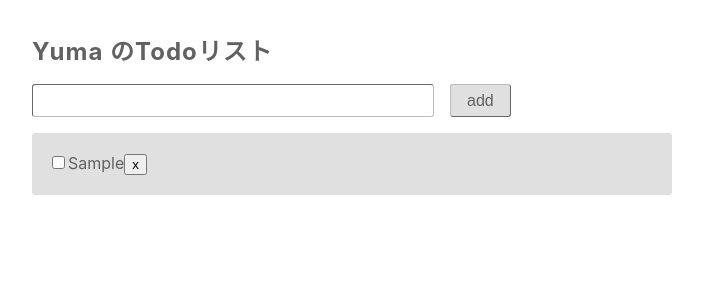
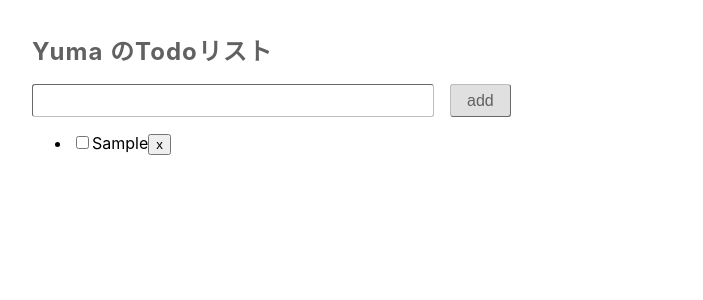
Before and after one commit to merci10/yuma-todo, a React (Create React App) app: page / in a window 1280 px wide. Both pictures are taken after typing "Sample" into the empty fields and a click on the button "add". Shown: the top 300 px of the page, without its empty margins (288-991 px from the left). Built offline with nearby package versions, Linux system fonts and the light colour scheme.

Commit message:
ul以下をコンポーネントTodosに移行”

```diff
--- a/src/Todo/components.tsx
+++ b/src/Todo/components.tsx
@@ -34,18 +34,25 @@ Todo
 
 ===================================================== */
 
-type TodoProps = {
-  todo: TodoInfo,
+type TodosProps = {
+  todoList: TodoInfo[],
   removeTodo: (id: number) => void,
   toggleIsCompleted: (id: number) => void
 }
 
-export function Todo(props: TodoProps) {
+export function Todos(props: TodosProps) {
   return (
-    <div className={styles.todo}>
-      <input className={styles.todoCompletedCheckBox} type="checkbox" onClick={() => props.toggleIsCompleted(props.todo.id)} />
-      {props.todo.content}
-      <input className={styles.todoRemoveBtn} type="button" value="x" onClick={() => props.removeTodo(props.todo.id)} />
-    </div>
+    <ul className={styles.todoAppTodos}>
+      {props.todoList.map((todo) => {
+        return (
+          <li className={styles.todoAppTodo} key={todo.id}>
+            <input className={styles.todoCompletedCheckBox} type="checkbox" onClick={() => props.toggleIsCompleted(todo.id)} />
+            {todo.content}
+            <input className={styles.todoRemoveBtn} type="button" value="x" onClick={() => props.removeTodo(todo.id)} />
+          </li>
+        )
+      })}
+    </ul>
+
   )
 }
--- a/src/Todo/index.tsx
+++ b/src/Todo/index.tsx
@@ -1,5 +1,5 @@
 import React, { useState, useEffect } from 'react';
-import { Todo, TodoForm } from './components';
+import { Todos, TodoForm } from './components';
 import { TodoInfo } from './type';
 import styles from './index.module.css';
 
@@ -41,19 +41,11 @@ function TodoApp(props: { name: string }) {
     <div className={styles.todoApp}>
       <p className={styles.todoAppTitle}>{props.name} のTodoリスト</p>
       <TodoForm addTodo={addTodo} />
-      <ul className={styles.todoAppTodos}>
-        {todoList.map((todo) => {
-          return (
-            <li className={styles.todoAppTodo} key={todo.id}>
-              <Todo
-                todo={todo}
-                removeTodo={removeTodo}
-                toggleIsCompleted={toggleIsCompleted}
-              />
-            </li>
-          )
-        })}
-      </ul>
+      <Todos
+        todoList={todoList}
+        removeTodo={removeTodo}
+        toggleIsCompleted={toggleIsCompleted}
+      />
     </div>
   );
 }
```
